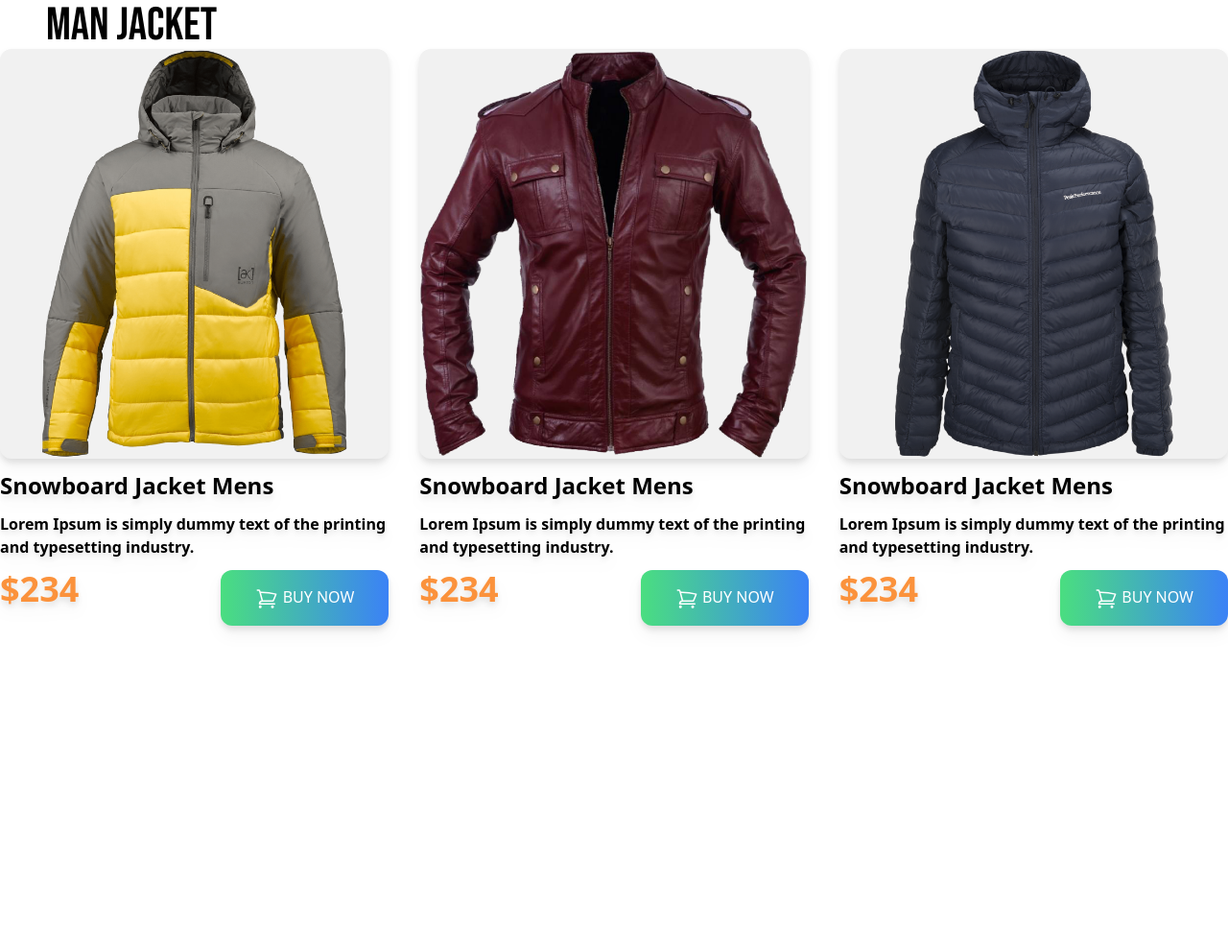
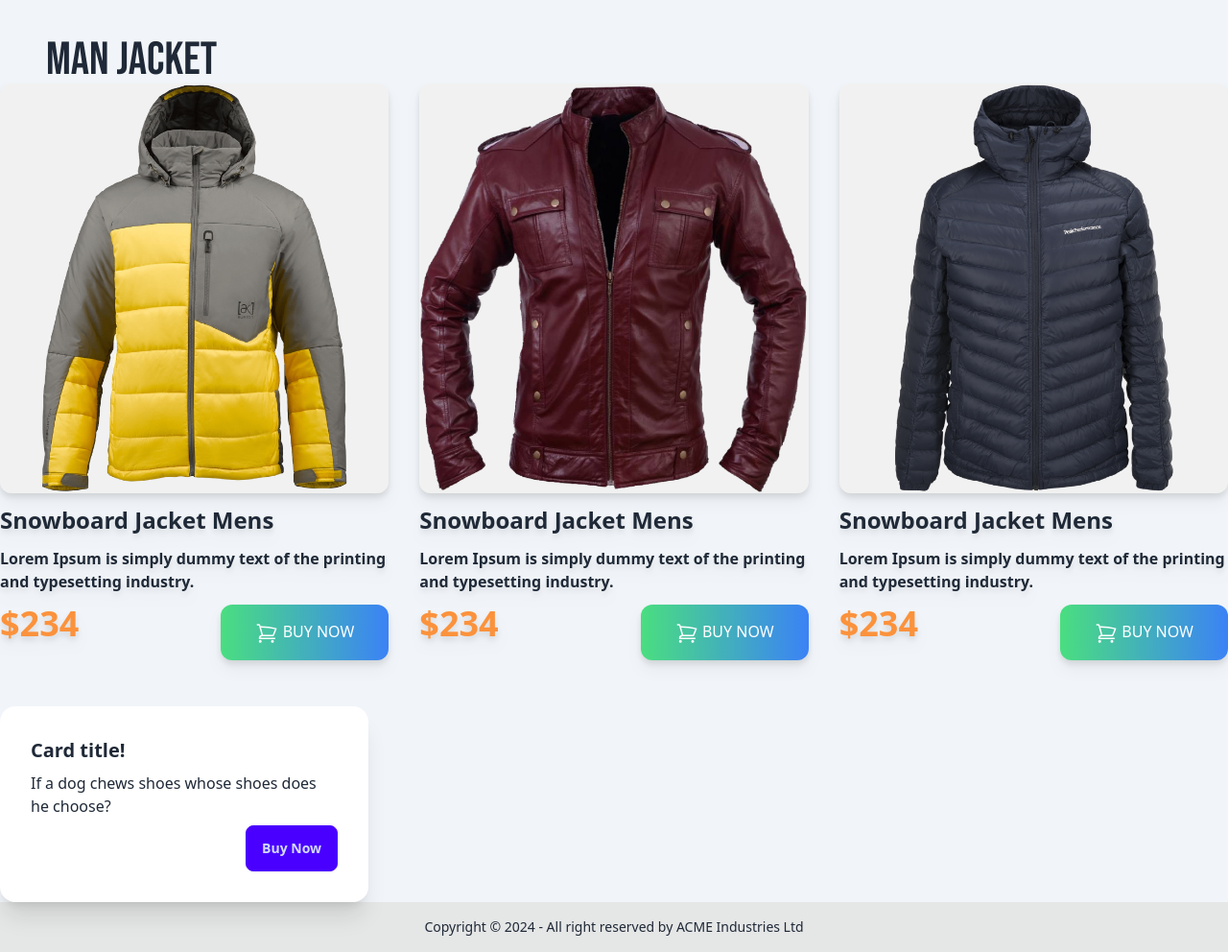
Before and after one commit to jubayer-80/penguin, a plain HTML site: page index.html in a window 1280 px wide. Shown: the part 1361-2353 px from the top of the page at 96% size. Before the commit the page ends 2061 px from the top, so only its background shows below. Drawn offline with nearby package versions, Linux system fonts and the light colour scheme.

Commit message:
completed panguin

```diff
--- a/index.html
+++ b/index.html
@@ -4,6 +4,8 @@
     <meta charset="UTF-8">
     <meta name="viewport" content="width=device-width, initial-scale=1.0">
     <title>penguin fashion</title>
+    <link href="https://cdn.jsdelivr.net/npm/daisyui@4.10.4/dist/full.min.css" rel="stylesheet" type="text/css" />
+
     <script src="https://cdn.tailwindcss.com"></script>
     <link rel="preconnect" href="https://fonts.googleapis.com">
 <link rel="preconnect" href="https://fonts.gstatic.com" crossorigin>
@@ -19,8 +21,16 @@
 </head>
 <body>
     <header class="bg-amber-100 px-4 md:px-32">  !
-        <nav>
-
+        <nav class="md:flex  justify-between">
+            <div>
+                <h3 class="font-bebas text-3xl"><span class="text-lime-500	">Penguin </span>Fashion</h3>
+            </div>
+                    <div class="flex font-bebas text-xl gap-5">
+                       <ul>Home </ul>
+                       <ul>Products </ul>
+                       <ul>About us </ul>
+                       <ul>Contact us</ul>
+                    </div>
         </nav>
         <div class="flex flex-col md:flex-row justify-between items-center">
             <div class="space-y-3">
@@ -37,7 +47,7 @@
             <img src="images/model.png" alt="">
         </div>
     </header>
-    <main class="max-w-7xl	mx-auto">
+    <main class="bg-slate-100	">
         <!-- woman jacket section-->
                <section class="py-12">
                 <h3 class="text-5xl font-bebas px-12">woman jackets</h3>
@@ -155,9 +165,22 @@
                 </div>
                     </div>
                </section>
+               <section class="">
+                <div class="card w-96 bg-base-100 shadow-xl">
+                    <div class="card-body">
+                      <h2 class="card-title">Card title!</h2>
+                      <p>If a dog chews shoes whose shoes does he choose?</p>
+                      <div class="card-actions justify-end">
+                        <button class="btn btn-primary">Buy Now</button>
+                      </div>
+                    </div>
+                  </div>
+               </section>
     </main>
-    <footer>
-
-    </footer>
+    <footer class="footer footer-center p-4 bg-base-300 text-base-content">
+        <aside>
+          <p>Copyright © 2024 - All right reserved by ACME Industries Ltd</p>
+        </aside>
+      </footer>
 </body>
 </html>
```
